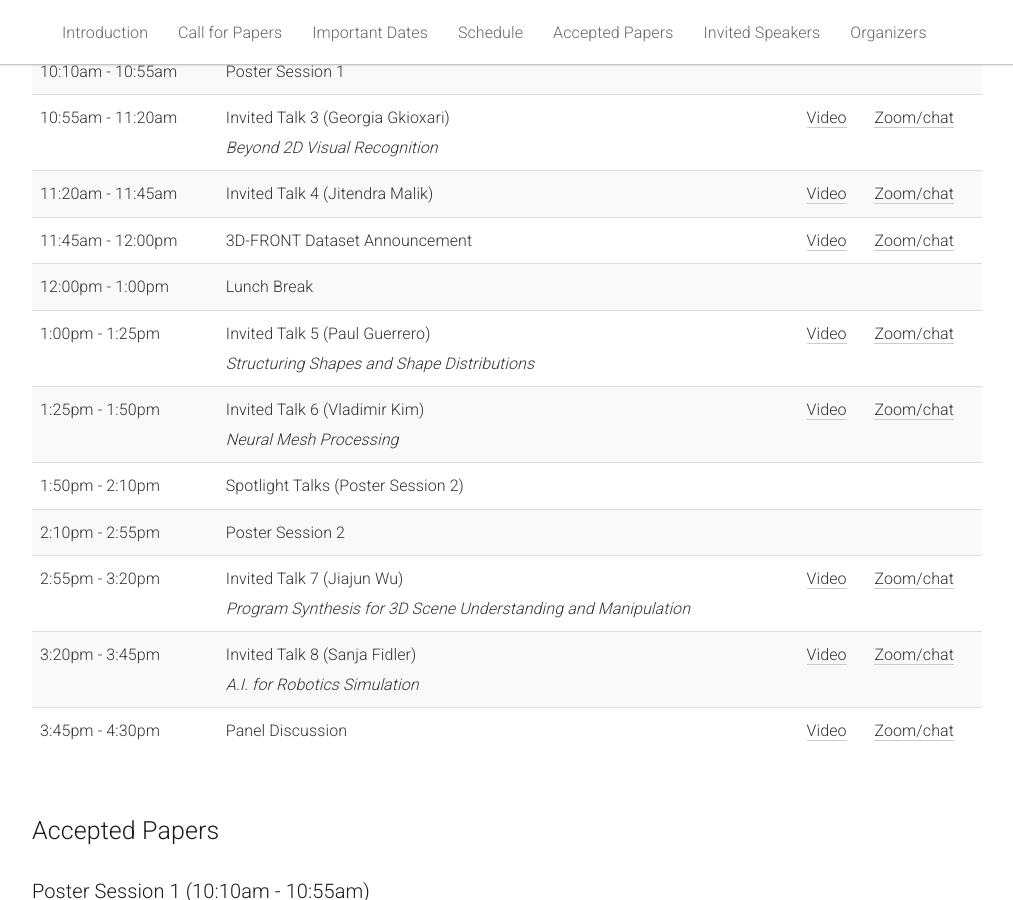
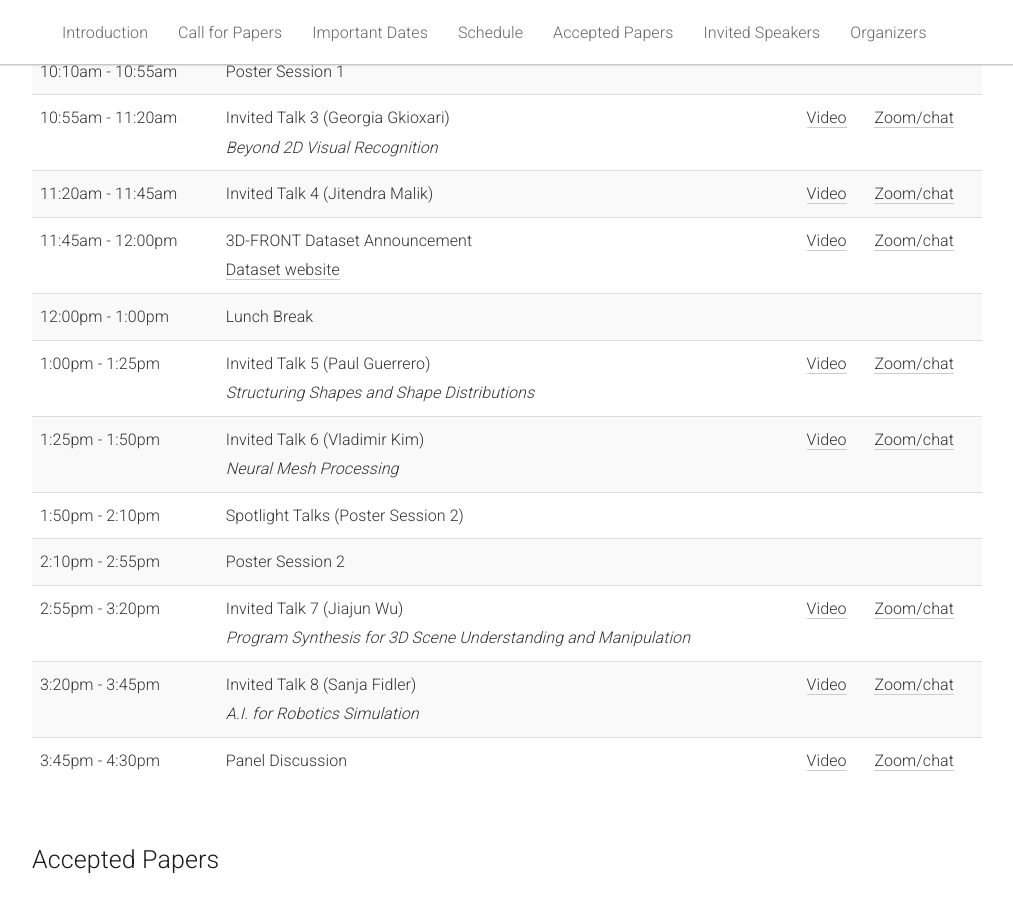
Before and after one commit to learn3dgen/learn3dgen.github.io, a Jekyll site: the page built from _pages/home.md, in a window 1280 px wide and 900 px high, scrolled down 1905 px. Shown: the whole window, without its empty margins (133-1146 px from the left). Built offline with Jekyll 4.4.1, drawn with Linux system fonts in a browser that asks for light colours.

Commit message:
3D-FRONT link.

```diff
--- a/_pages/home.md
+++ b/_pages/home.md
@@ -192,7 +192,11 @@ acknowledgements: ""
         </tr>
         <tr>
           <td>11:45am - 12:00pm</td>
-          <td>3D-FRONT Dataset Announcement</td>
+          <td>
+          3D-FRONT Dataset Announcement
+          <br/>
+          <a href='https://pages.tmall.com/wow/cab/tianchi/promotion/alibaba-3d-scene-dataset'>Dataset website</a>
+          </td>
           <td><a href='https://www.youtube.com/watch?v=1DNLCcALEE0'>Video</a></td>
           <td><a href='http://cvpr20.com/event/invited-talk-4-w45/'>Zoom/chat</a></td>
         </tr>
```
